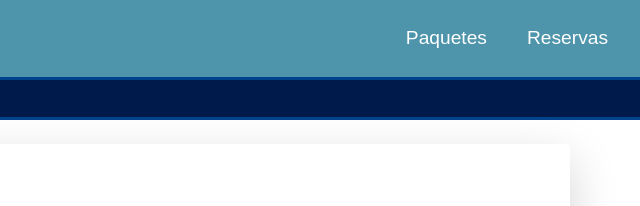
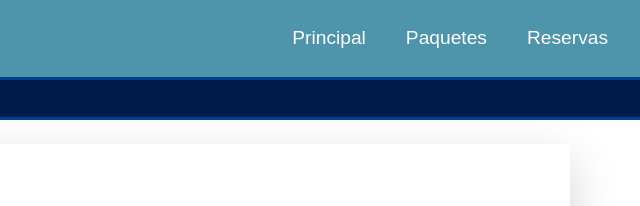
Before and after one commit to rumbo-travel/grupo_22_RumboTravel_backend, a plain HTML site: page pages/admin_paquetes.html in a window 1280 px wide. Shown: the top 206 px of the page, 640-1280 px from the left. Drawn offline with nearby package versions, Linux system fonts and the light colour scheme; some packages are replaced by stand-ins of ours; no server answers; a script that the page names is missing; a web font is replaced by a local one.

Commit message:
link-principal

```diff
--- a/pages/admin_paquetes.html
+++ b/pages/admin_paquetes.html
@@ -31,6 +31,7 @@
 
         <nav class="nav" id="nav">
             <ul class="nav-list">
+                <li><a href="../index.html">Principal</a></li>
                 <li><a href="#">Paquetes</a></li>
                 <li><a href="../pages/admin_reservas.html">Reservas</a></li>
                 <!-- <li><a href="../pages/admin_sucursales.html">Sucursales</a></li> -->
```
Also changed, not shown: pages/admin_reservas.html (+1 -0 lines).
